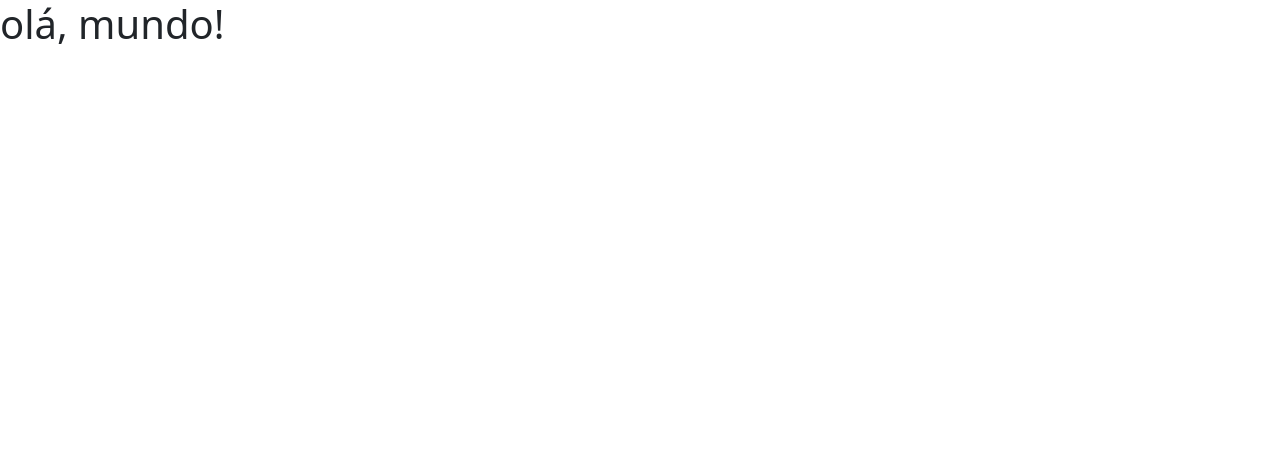
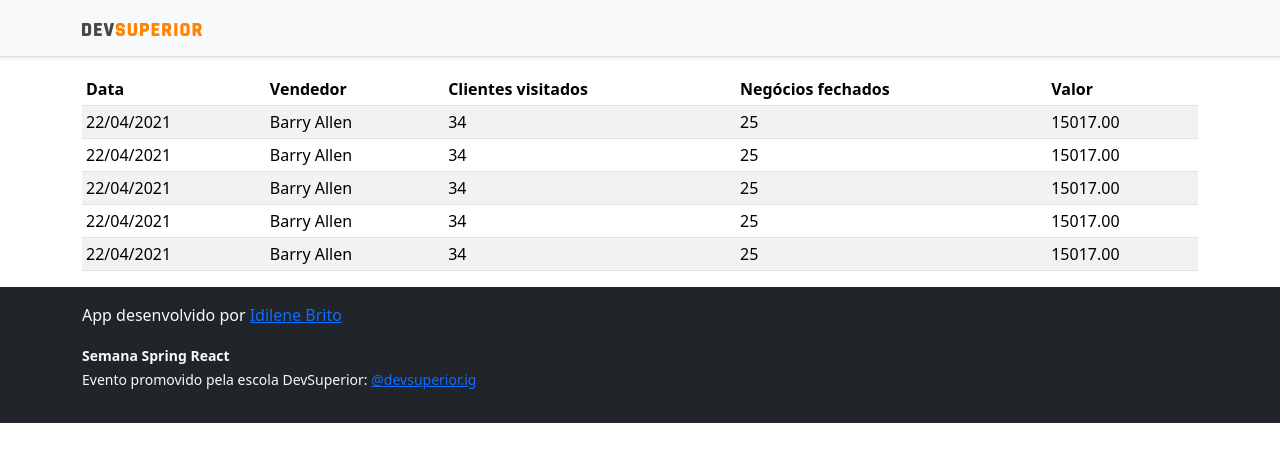
Before and after one commit to idilenebrito/projeto-sds5, a React (Create React App) app in the folder frontend/: page / in a window 1280 px wide. Shown: the top 462 px of the page. Built offline with nearby package versions, Linux system fonts and the light colour scheme.

Commit message:
Basic static compoments

```diff
--- a/frontend/src/App.tsx
+++ b/frontend/src/App.tsx
@@ -1,11 +1,19 @@
-import React from 'react';
+import NavBar from "components/NavBar";
+import Footer from "components/Footer";
+import DataTable from "components/DataTable";
+
+import 'bootstrap/dist/css/bootstrap.css';
 
 
 function App() {
   return (
-    <div>
-      <h1>olá, mundo!</h1>
-    </div>
+    <>
+      <NavBar />
+      <div className="container">
+        <DataTable />
+      </div>
+      <Footer />
+    </>
   );
 }
 
--- a/frontend/src/assets/css/styles.css
+++ b/frontend/src/assets/css/styles.css
@@ -21,6 +21,7 @@
 .footer {
     flex-shrink: 0;
     text-align: center;
+    text-decoration: none;
 }
 
 .bg-primary {
@@ -30,3 +31,8 @@
 .text-primary {
     color: var(--color-primary) !important;
 }
+
+a:link {
+    text-decoration:none;
+    color: #fff;
+}
--- /dev/null
+++ b/frontend/src/components/DataTable/index.tsx
@@ -0,0 +1,56 @@
+const DataTable = () => {
+  return (
+    <div className="table-responsive">
+      <table className="table table-striped table-sm">
+        <thead>
+          <tr>
+            <th>Data</th>
+            <th>Vendedor</th>
+            <th>Clientes visitados</th>
+            <th>Negócios fechados</th>
+            <th>Valor</th>
+          </tr>
+        </thead>
+        <tbody>
+          <tr>
+            <td>22/04/2021</td>
+            <td>Barry Allen</td>
+            <td>34</td>
+            <td>25</td>
+            <td>15017.00</td>
+          </tr>
+          <tr>
+            <td>22/04/2021</td>
+            <td>Barry Allen</td>
+            <td>34</td>
+            <td>25</td>
+            <td>15017.00</td>
+          </tr>
+          <tr>
+            <td>22/04/2021</td>
+            <td>Barry Allen</td>
+            <td>34</td>
+            <td>25</td>
+            <td>15017.00</td>
+          </tr>
+          <tr>
+            <td>22/04/2021</td>
+            <td>Barry Allen</td>
+            <td>34</td>
+            <td>25</td>
+            <td>15017.00</td>
+          </tr>
+          <tr>
+            <td>22/04/2021</td>
+            <td>Barry Allen</td>
+            <td>34</td>
+            <td>25</td>
+            <td>15017.00</td>
+          </tr>
+        </tbody>
+      </table>
+    </div>
+  );
+};
+
+export default DataTable;
--- /dev/null
+++ b/frontend/src/components/Footer/index.tsx
@@ -0,0 +1,26 @@
+const Footer = () => {
+  return (
+    <footer className="footer mt-auto py-3 bg-dark">
+      <div className="container">
+        <p className="text-light">
+          App desenvolvido por{" "}
+          <a
+            href="https://github.com/idilenebrito" target="_blank" rel="noreferrer">Idilene Brito
+          </a>
+        </p>
+        <p className="text-light">
+          <small>
+            <strong>Semana Spring React</strong>
+            <br />
+            Evento promovido pela escola DevSuperior:{" "}
+            <a
+              href="https://instagram.com/devsuperior.ig" target="_blank" rel="noreferrer"> @devsuperior.ig
+            </a>
+          </small>
+        </p>
+      </div>
+    </footer>
+  );
+};
+
+export default Footer;
--- /dev/null
+++ b/frontend/src/components/NavBar/index.tsx
@@ -0,0 +1,17 @@
+import ImgDsDark from 'assets/img/ds-dark.svg'
+
+const NavBar = () => {
+  return (
+    <div>
+      <div className="d-flex flex-column flex-md-row align-items-center p-3 px-md-4 mb-3 bg-light border-bottom shadow-sm">
+        <div className="container">
+          <nav className="my-2 my-md-0 mr-md-3">
+            <img src={ImgDsDark} width="120" />
+          </nav>
+        </div>
+      </div>
+    </div>
+  );
+};
+
+export default NavBar;
```
Also changed, not shown: frontend/src/assets/img/ds-dark.svg (added).
